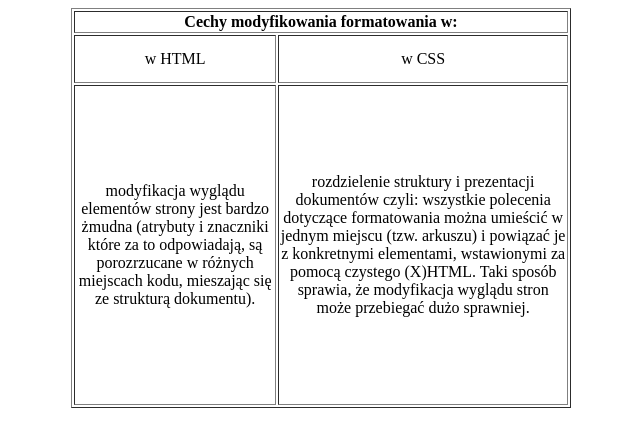
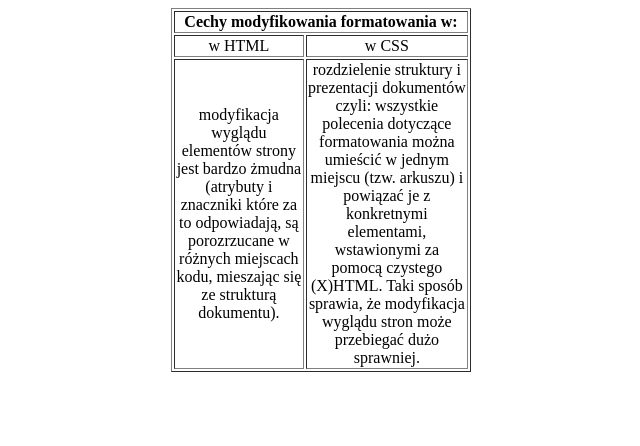
Before and after one commit to nieprofessor/CSS_1, a plain HTML site: page zadanie3_debowski.html in a window 1280 px wide. Shown: the whole page, without its empty margins (319-959 px from the left). Drawn offline with Linux system fonts and the light colour scheme.

Commit message:
Update zadanie3_debowski.html

```diff
--- a/zadanie3_debowski.html
+++ b/zadanie3_debowski.html
@@ -7,7 +7,7 @@
     </head>
       <body>
 
-    <table border=1 align=center width=500 height=400>
+    <table border=1 align=center width=300 height=200>
 
 	<thead>
 	<tr>
```
